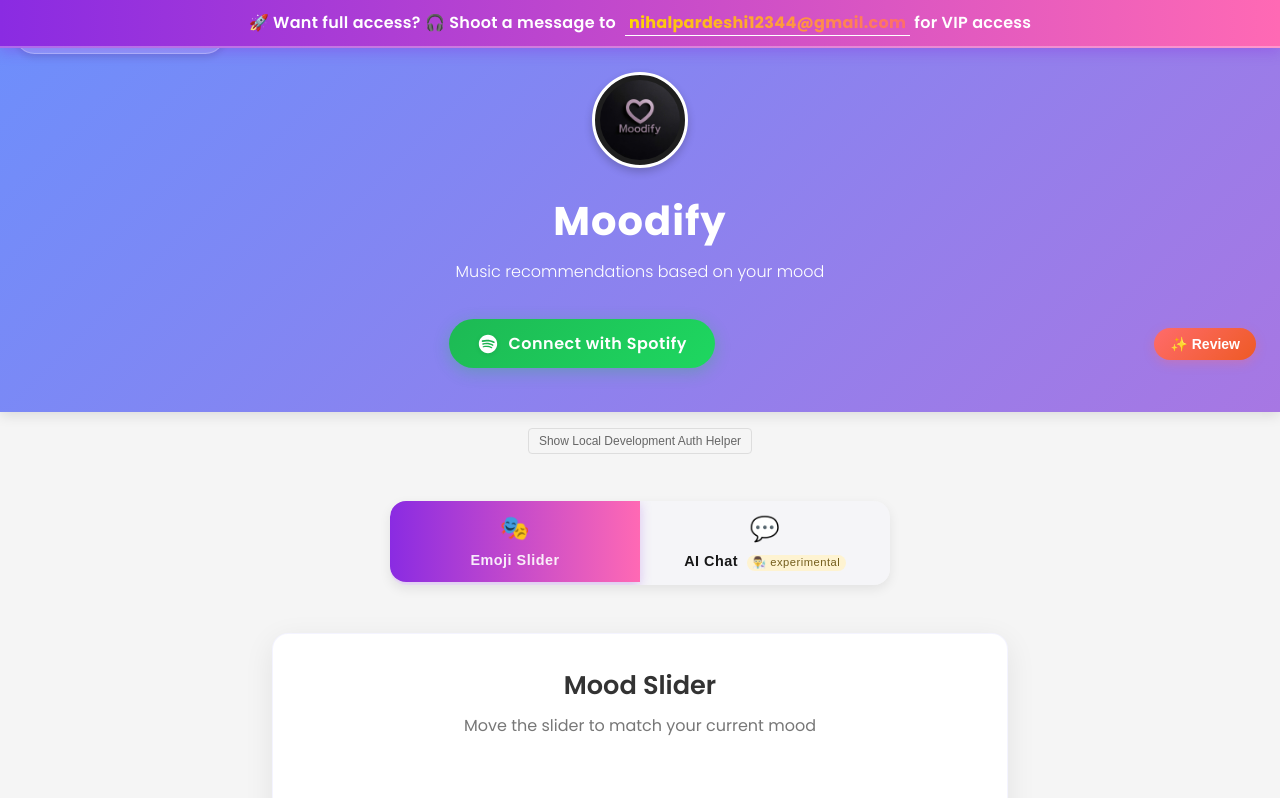
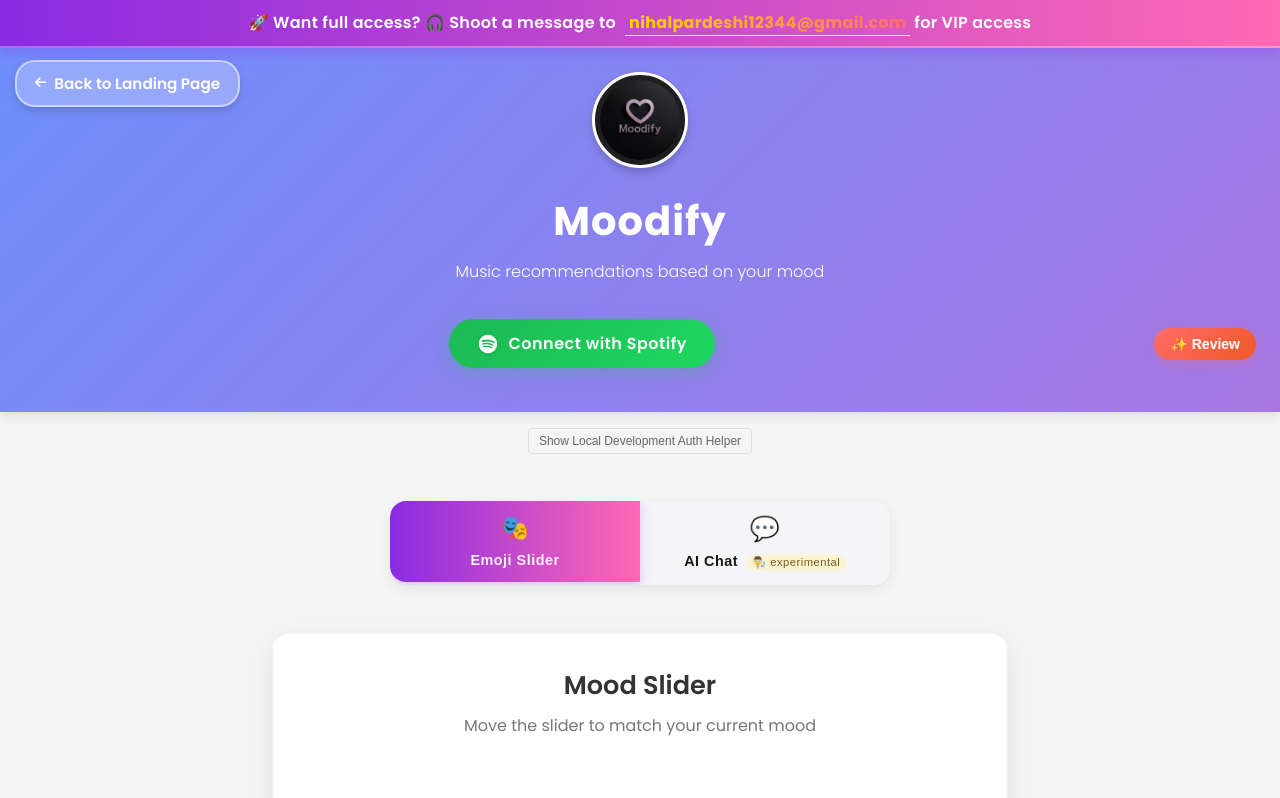
Before and after one commit to NihaallX/moodify, a React (Create React App) app: page / in a window 1280 px wide. Shown: the top 798 px of the page. Built offline with nearby package versions, Linux system fonts and the light colour scheme; the HTML template or start-up script is replaced by a standard one; what spotify-web-api-js would draw is missing.

Commit message:
Fix 'Back to Landing Page' button positioning and styling

```diff
--- a/src/App.css
+++ b/src/App.css
@@ -48,7 +48,7 @@
 
 .landing-link {
   position: absolute;
-  top: 15px;
+  top: 60px; /* Moved down below the banner */
   left: 15px;
   z-index: 10;
 }
@@ -57,22 +57,23 @@
   display: flex;
   align-items: center;
   gap: 8px;
-  background-color: rgba(255, 255, 255, 0.2);
+  background-color: rgba(255, 255, 255, 0.25);
   color: white;
-  padding: 8px 16px;
+  padding: 10px 18px;
   border-radius: 20px;
   text-decoration: none;
   font-weight: 600;
-  font-size: 0.9rem;
+  font-size: 0.95rem;
   transition: all 0.3s ease;
-  border: 1px solid rgba(255, 255, 255, 0.3);
-  box-shadow: 0 4px 6px rgba(0, 0, 0, 0.1);
+  border: 2px solid rgba(255, 255, 255, 0.5);
+  box-shadow: 0 4px 8px rgba(0, 0, 0, 0.15);
 }
 
 .back-to-landing-btn:hover {
-  background-color: rgba(255, 255, 255, 0.3);
-  transform: translateY(-2px);
-  box-shadow: 0 6px 8px rgba(0, 0, 0, 0.15);
+  background-color: rgba(255, 255, 255, 0.4);
+  transform: translateY(-2px) scale(1.05);
+  box-shadow: 0 6px 12px rgba(0, 0, 0, 0.2);
+  text-shadow: 0 0 5px rgba(255, 255, 255, 0.7);
 }
 
 .back-to-landing-btn i {
```
